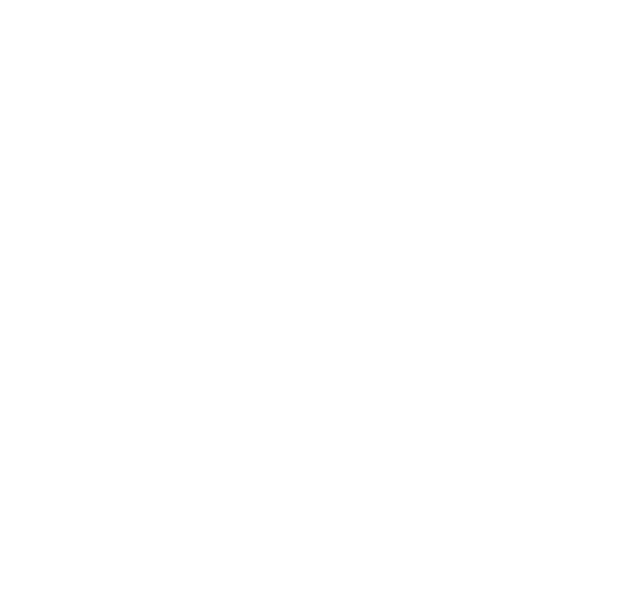
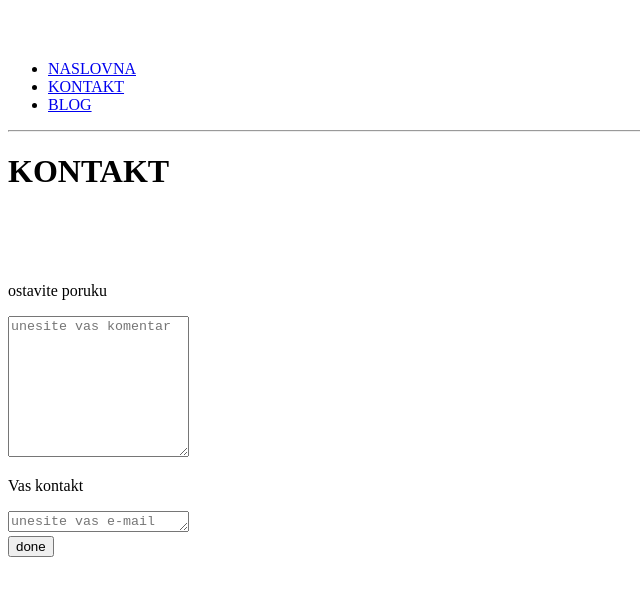
Before and after one commit to vesnapopovic/portfolio, a plain HTML site: page kontakt.html in a window 1280 px wide. Shown: the whole page, without its empty margins (0-640 px from the left). Drawn offline with Linux system fonts and the light colour scheme.

Commit message:
Add files via upload

```diff
--- a/kontakt.html
+++ b/kontakt.html
@@ -1,12 +1,39 @@
 <!DOCTYPE html>
 <html lang="en">
+
 <head>
     <meta charset="UTF-8">
     <meta name="viewport" content="width=device-width, initial-scale=1.0">
     <meta http-equiv="X-UA-Compatible" content="ie=edge">
     <title>kontakt</title>
 </head>
+
 <body>
+    <br>
+    <br>
+    <ul>
+        <li><a href="index.html">NASLOVNA</a></li>
+        <li><a href="kontakt.html">KONTAKT</a></LI>
+        <li><a href="blog.html">BLOG</a></li>
+    </ul>
+    <hr>
+    <h1>KONTAKT</h1>
+    <br>
+    <br>
+    <br>
+    <form>
+        <p>ostavite poruku</p>
+        <textarea aria-label="input" placeholder="unesite vas komentar" rows="9"></textarea>
+        <p>Vas kontakt </p>
+        <textarea placeholder="unesite vas e-mail ili kontakt telefon" rows="1" aria-label="input" e-mail></textarea>
+        <br>
+        <button> done </button>
+    </form>
+
+
+
+
 
 </body>
+
 </html>
```
Also changed, not shown: blog.html (+8 -0 lines).
